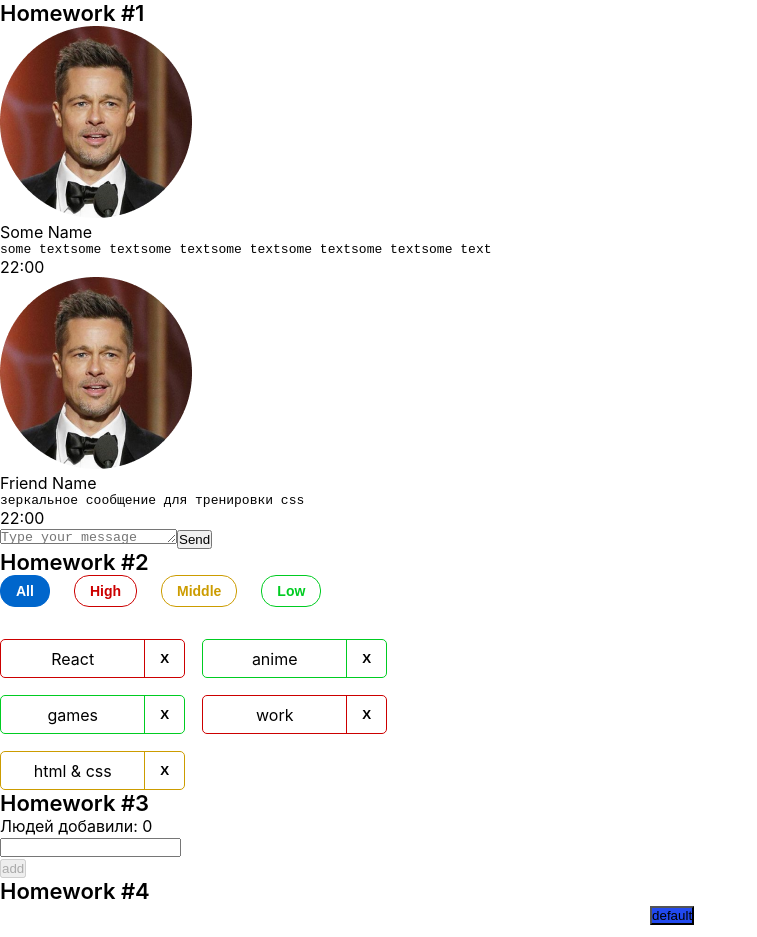
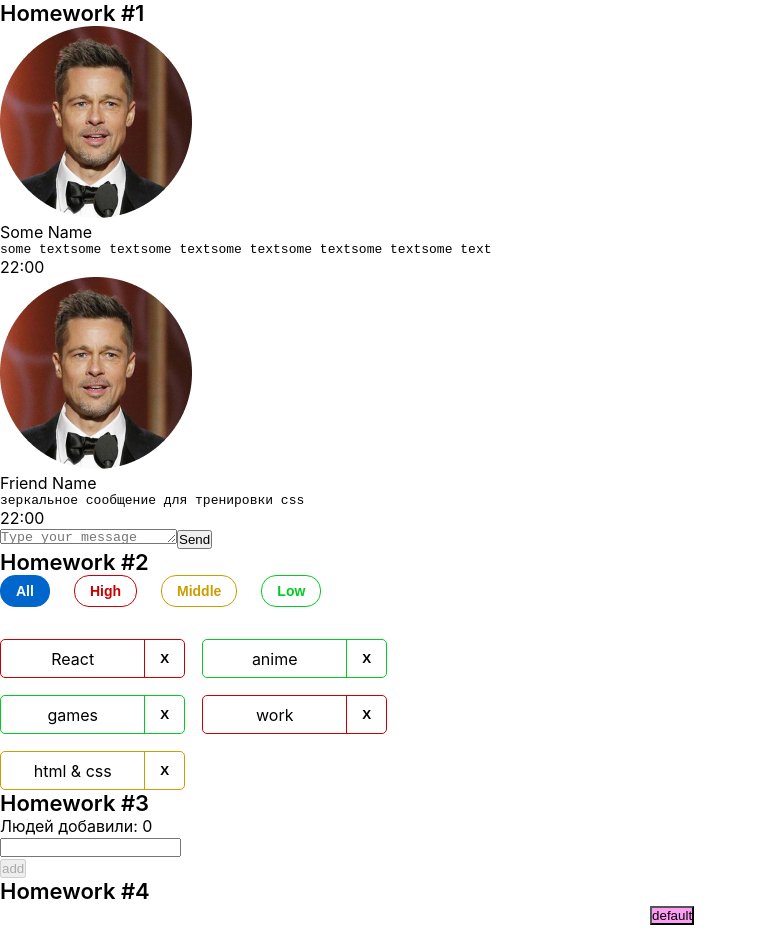
Before and after one commit to katePlyhauka/hws2-master, a React (Create React App) app: page /#/ in a window 1280 px wide. Shown: the top 937 px of the page, without its empty margins (0-757 px from the left). Built offline with nearby package versions, Linux system fonts and the light colour scheme.

Commit message:
homework 4-1-3

```diff
--- a/src/s2-homeworks/hw04/common/c2-SuperButton/SuperButton.module.css
+++ b/src/s2-homeworks/hw04/common/c2-SuperButton/SuperButton.module.css
@@ -11,7 +11,7 @@
 }
 
 .default {
-
+    background-color: rgba(251, 105, 238, 0.65);
 }
 
 .red {
--- a/src/s2-homeworks/hw04/common/c2-SuperButton/SuperButton.tsx
+++ b/src/s2-homeworks/hw04/common/c2-SuperButton/SuperButton.tsx
@@ -20,12 +20,10 @@ const SuperButton: React.FC<SuperButtonPropsType> = (
     const finalClassName = s.button
         + (className ? ' ' + className : '')
         + (disabled ? ' ' +s.disabled : '')
-
-
         + (xType === 'red'
             ?' ' + s.red
             : xType === 'secondary'
-            ? ' ' + s.secondary : ' ' + s.default)
+            ? ' ' + s.secondary : ' ' +s.default )
     //
     // задачка на смешивание классов
 
--- a/src/s2-homeworks/hw04/common/c3-SuperCheckbox/SuperCheckbox.tsx
+++ b/src/s2-homeworks/hw04/common/c3-SuperCheckbox/SuperCheckbox.tsx
@@ -27,10 +27,8 @@ const SuperCheckbox: React.FC<SuperCheckboxPropsType> = (
     }
 ) => {
     const onChangeCallback = (e: ChangeEvent<HTMLInputElement>) => {
-        onChangeChecked?.(e.currentTarget.checked)
 
-
-
+        onChangeChecked?.(e.currentTarget.checked? !e.currentTarget.checked : e.currentTarget.checked)
         // задачка на написание онченджа
     }
 
```
